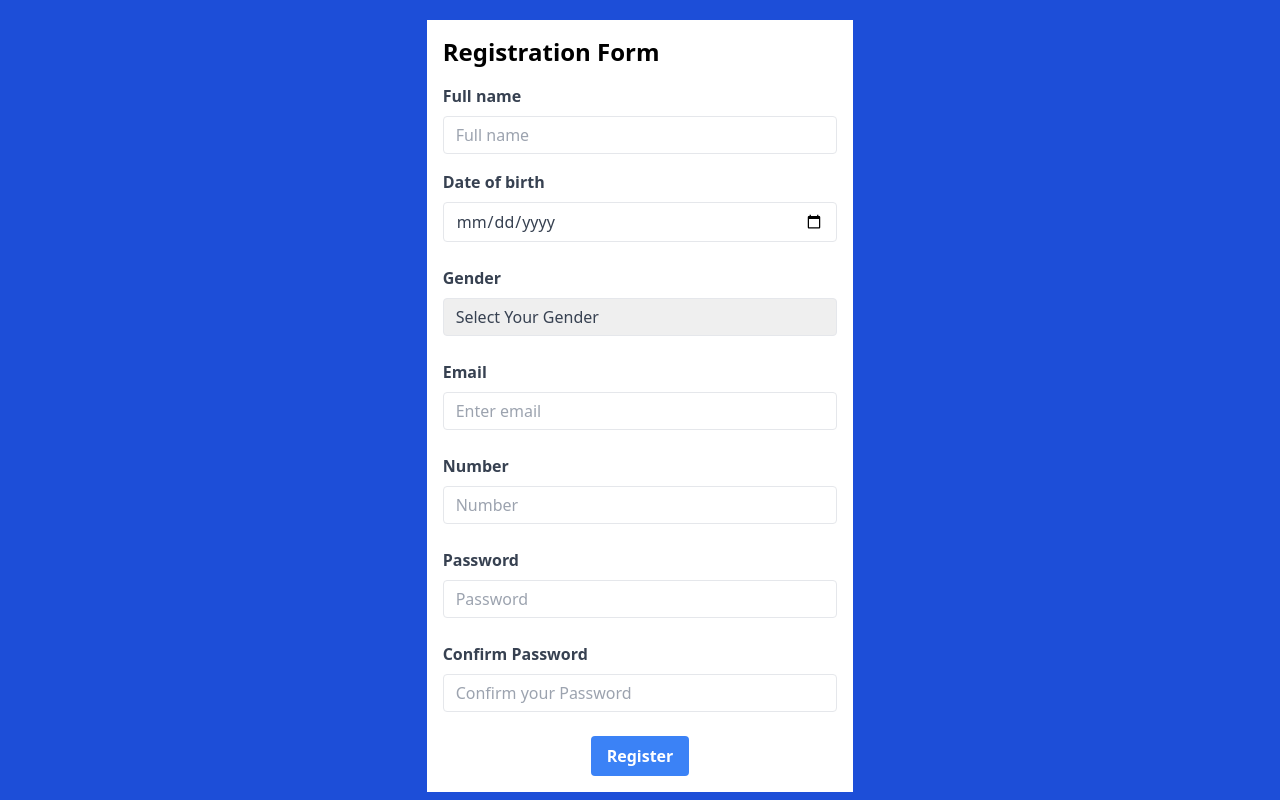
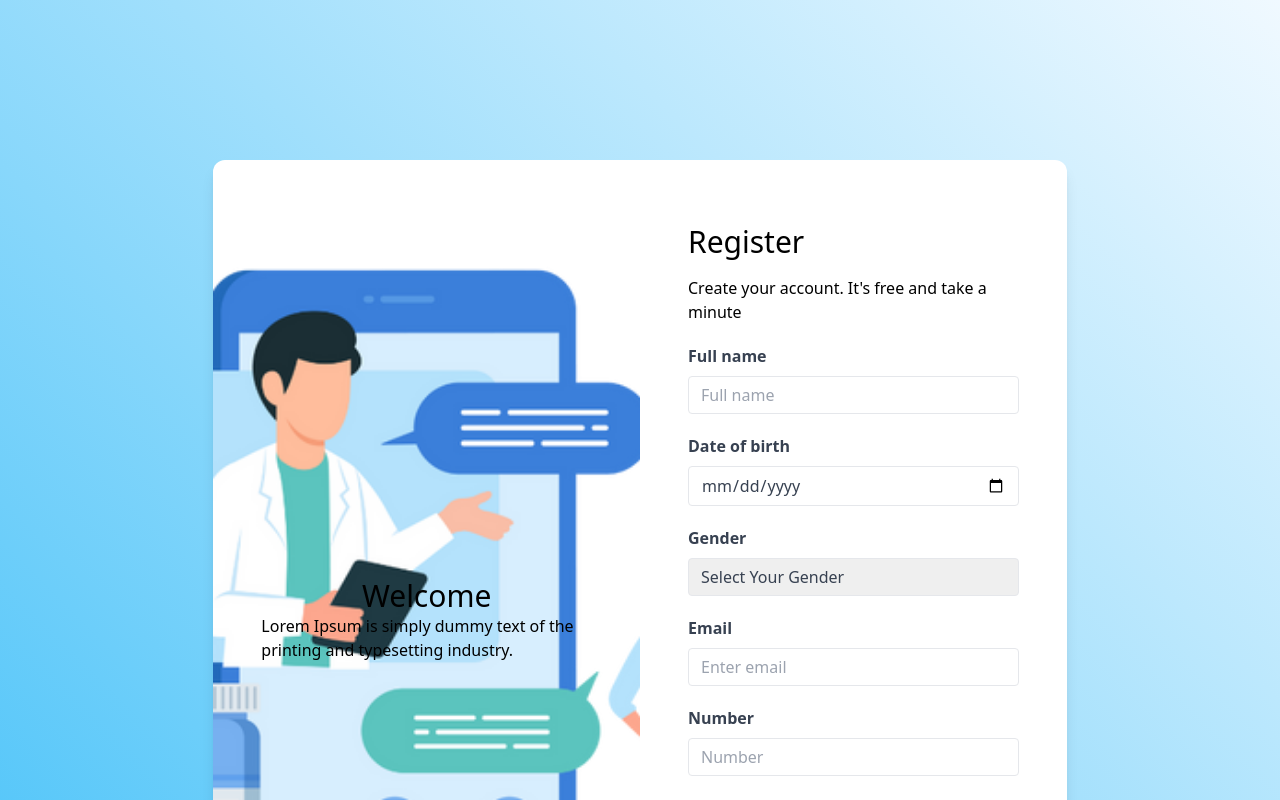
Before and after one commit to RaviNPanda/Healthcare_Website, a React (Vite) app in the folder client/: page /Register in a window 1280 px wide. Shown: the top 800 px of the page. Built offline with nearby package versions, Linux system fonts and the light colour scheme.

Commit message:
register ui

```diff
--- a/client/package.json
+++ b/client/package.json
@@ -12,6 +12,7 @@
     "@reduxjs/toolkit": "^1.9.3",
     "axios": "^1.3.4",
     "react": "^18.2.0",
+    "react-calendar": "^4.1.0",
     "react-dom": "^18.2.0",
     "react-icons": "^4.8.0",
     "react-modal": "^3.16.1",
--- a/client/src/pages/Register.jsx
+++ b/client/src/pages/Register.jsx
@@ -48,11 +48,20 @@ function Register() {
     }
 
     return (
-        <div className="bg-blue-700 flex justify-center items-center">
-            <div className="bg-white p-4 w-4/12 my-5">
-                <h2 className="text-2xl font-bold mb-4">Registration Form</h2>
-                <form>
-                    <div className="mb-4">
+        <div className="min-h-screen bg-gradient-to-tr from-sky-400 to-sky-50 py-40">
+      <div className="container mx-auto">
+        <div className="flex flex-col lg:flex-row w-8/12 bg-white rounded-xl shadow-lg mx-auto overflow-hidden">
+          <div className="w-full lg:w-1/2 flex flex-col items-center justify-center p-12 bg-no-repeat bg-cover bg-center bg-[url('/src/Images/tir-appointme-5.webp')]">
+            <h2 className="text-3xl">Welcome</h2>
+            <div>
+              <p>Lorem Ipsum is simply dummy text of the printing and typesetting industry.</p>
+            </div>
+          </div>
+          <div className="w-full lg:w-1/2 py-16 px-12">
+            <h2 className="text-3xl mb-4">Register</h2>
+            <p className='mb-4 '>Create your account. It's free and take a minute</p>
+            <form>
+                    <div className="mt-5">
                         <label className="block text-gray-700 font-bold mb-2" >
                             Full name
                         </label>
@@ -65,7 +74,7 @@ function Register() {
                         placeholder="Full name"
                     />
                     </div>
-                    <div className="mb-6">
+                    <div className="mt-5">
                         <label className="block text-gray-700 font-bold mb-2" htmlFor="email">
                             Date of birth
                         </label>
@@ -78,7 +87,7 @@ function Register() {
                         placeholder="Date of Birth"
                     />
                     </div>
-                    <div className="mb-6">
+                    <div className="mt-5">
                         <label className="block text-gray-700 font-bold mb-2" htmlFor="email">
                             Gender
                         </label>
@@ -89,7 +98,7 @@ function Register() {
                         <option value="other">Others</option>
                     </select>
                     </div>
-                    <div className="mb-6">
+                    <div className="mt-5">
                         <label className="block text-gray-700 font-bold mb-2" htmlFor="email">
                             Email
                         </label>
@@ -104,7 +113,7 @@ function Register() {
                     />
                     </div>
 
-                    <div className="mb-6">
+                    <div className="mt-5">
                         <label className="block text-gray-700 font-bold mb-2" htmlFor="email">
                             Number
                         </label>
@@ -118,7 +127,7 @@ function Register() {
                             className="appearance-none border rounded w-full py-2 px-3 text-gray-700 leading-tight focus:outline-none focus:shadow-outline"
                     />
                     </div>
-                    <div className="mb-6">
+                    <div className="mt-5">
                         <label className="block text-gray-700 font-bold mb-2" htmlFor="email">
                             Password
                         </label>
@@ -131,7 +140,7 @@ function Register() {
                             className="appearance-none border rounded w-full py-2 px-3 text-gray-700 leading-tight focus:outline-none focus:shadow-outline"
                     />
                     </div>
-                    <div className="mb-6">
+                    <div className="mt-5">
                         <label className="block text-gray-700 font-bold mb-2" htmlFor="email">
                             Confirm Password
                         </label>
@@ -144,14 +153,24 @@ function Register() {
                             className="appearance-none border rounded w-full py-2 px-3 text-gray-700 leading-tight focus:outline-none focus:shadow-outline"
                     />
                     </div>
-                    <div className="flex  justify-center">
+                    {/* <div className='mt-5'>
+                        <input type="checkbox" className='border border-gray-400'/>
+                        <span>I accept the <a href='#' className="text-purple-500 font-semibold">Terms of Use</a> & <a href='#' className="text-purple-500 font-semibold">Private policy</a></span>
+                    </div> */}
+                    <div className="flex  justify-center mt-5">
                         <button type="submit" className="bg-blue-500 hover:bg-blue-700 text-white font-bold py-2 px-4 rounded focus:outline-none focus:shadow-outline" onClick={PostData}>
                             Register
                         </button>
                     </div>
+
                 </form>
-            </div>
+          </div>
+
         </div>
+
+      </div>
+
+    </div>
     )
 }
 
```
Also changed, not shown: 1 other file (tests, documents, lock files or other folders).
